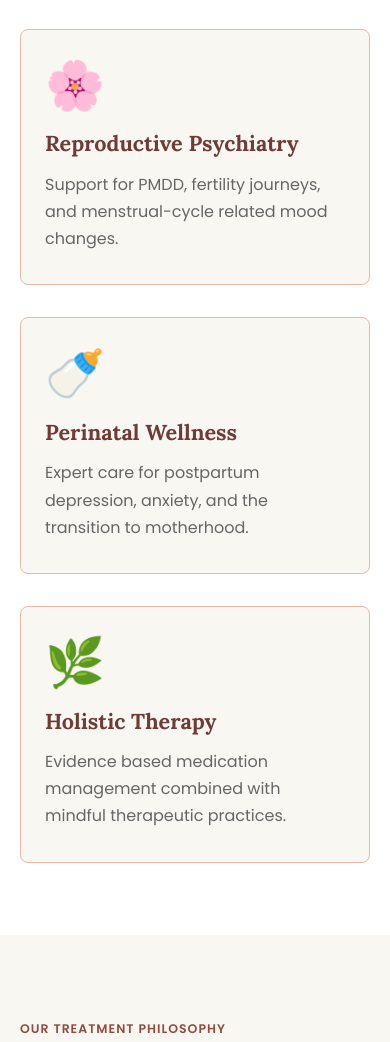
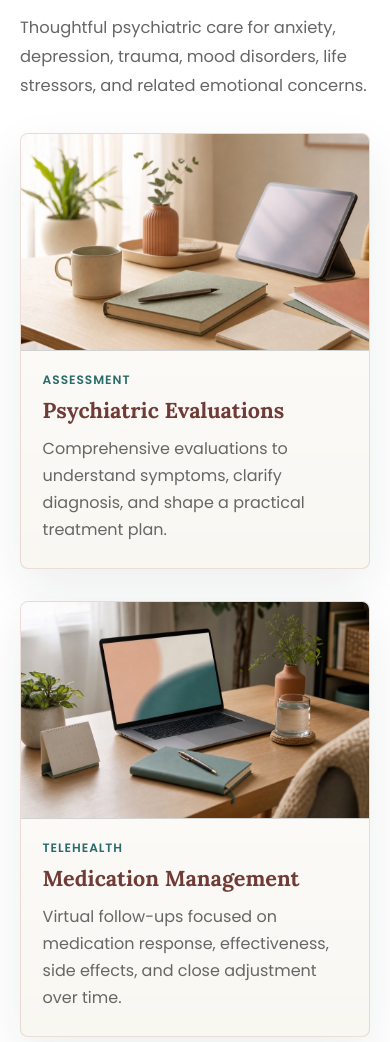
Before and after one commit to devness-portfolio/my-projects, a plain HTML site: page Sadaf-Ijaz-MD-WS/portfolio/projects/sadaf-ijaz-md/index.html in a window 390 px wide. Shown: the part 4742-5784 px from the top of the page. Drawn offline with Linux system fonts and the light colour scheme.

Commit message:
Update specialized services section

```diff
--- a/Sadaf-Ijaz-MD-WS/portfolio/projects/sadaf-ijaz-md/assets/css/style.css
+++ b/Sadaf-Ijaz-MD-WS/portfolio/projects/sadaf-ijaz-md/assets/css/style.css
@@ -736,10 +736,23 @@ section {
   color: var(--accent-text);
 }
 
+.section-intro {
+  max-width: 45rem;
+  margin: -1.45rem auto 2.75rem;
+  color: var(--text-secondary);
+  font-size: 1.02rem;
+  line-height: 1.8;
+  text-align: center;
+}
+
 .services-grid {
   display: grid;
   grid-template-columns: repeat(auto-fit, minmax(300px, 1fr));
   gap: 2rem;
+}
+
+.services-grid--featured {
+  grid-template-columns: repeat(2, minmax(0, 1fr));
 }
 
 .service-card {
@@ -756,12 +769,6 @@ section {
   transition: transform 0.3s;
 }
 
-.service-card .icon {
-  font-size: 3rem;
-  line-height: 1;
-  margin-bottom: 1.35rem;
-}
-
 .service-card h3 {
   margin-bottom: 0.85rem;
   color: var(--primary-dark);
@@ -773,6 +780,62 @@ section {
   margin: 0 auto;
   max-width: 32ch;
   line-height: 1.7;
+}
+
+.service-card--image {
+  min-height: 100%;
+  align-items: stretch;
+  justify-content: flex-start;
+  overflow: hidden;
+  padding: 0;
+  border-color: rgba(169, 95, 85, 0.2);
+  background:
+    linear-gradient(180deg, rgba(255, 255, 255, 0.7), rgba(249, 247, 242, 0)),
+    var(--background);
+  box-shadow: 0 18px 48px rgba(31, 41, 55, 0.08);
+  text-align: left;
+}
+
+.service-media {
+  aspect-ratio: 3 / 2;
+  overflow: hidden;
+  border-bottom: 1px solid rgba(169, 95, 85, 0.18);
+  background: var(--accent);
+}
+
+.service-media img {
+  width: 100%;
+  height: 100%;
+  object-fit: cover;
+  transition: transform 0.45s ease;
+}
+
+.service-card-content {
+  display: flex;
+  flex: 1;
+  flex-direction: column;
+  padding: 1.45rem 1.5rem 1.6rem;
+}
+
+.service-eyebrow {
+  display: inline-flex;
+  align-self: flex-start;
+  margin-bottom: 0.65rem;
+  color: var(--accent-text);
+  font-size: 0.76rem;
+  font-weight: 600;
+  letter-spacing: 0.08em;
+  line-height: 1.2;
+  text-transform: uppercase;
+}
+
+.service-card--image h3 {
+  margin-bottom: 0.7rem;
+}
+
+.service-card--image p {
+  max-width: none;
+  margin: 0;
 }
 
 /* ABOUT */
@@ -1652,6 +1715,11 @@ footer {
     margin-bottom: 2rem;
   }
 
+  .section-intro {
+    margin: -1rem 0 2rem;
+    text-align: left;
+  }
+
   .services,
   .education-credentials,
   .contact {
@@ -1715,6 +1783,18 @@ footer {
     max-width: 100%;
   }
 
+  .service-card--image {
+    padding: 0;
+  }
+
+  .service-media {
+    aspect-ratio: 16 / 10;
+  }
+
+  .service-card-content {
+    padding: 1.35rem 1.35rem 1.5rem;
+  }
+
   .contact-box {
     padding: 2rem 1.5rem;
   }
@@ -1735,6 +1815,10 @@ footer {
 @media (hover: hover) and (pointer: fine) {
   .service-card:hover {
     transform: translateY(-10px);
+  }
+
+  .service-card--image:hover .service-media img {
+    transform: scale(1.035);
   }
 }
 
--- a/Sadaf-Ijaz-MD-WS/portfolio/projects/sadaf-ijaz-md/index.html
+++ b/Sadaf-Ijaz-MD-WS/portfolio/projects/sadaf-ijaz-md/index.html
@@ -377,31 +377,91 @@ Last Updated: 2026-06-18
       <section id="services" class="services">
         <div class="container">
           <h2 class="section-title">Specialized Services</h2>
-          <div class="services-grid">
-            <div class="service-card">
-              <div class="icon" aria-hidden="true">🌸</div>
-              <h3>Reproductive Psychiatry</h3>
+          <p class="section-intro">
+            Thoughtful psychiatric care for anxiety, depression, trauma, mood
+            disorders, life stressors, and related emotional concerns.
+          </p>
+          <div class="services-grid services-grid--featured">
+            <article class="service-card service-card--image">
+              <figure class="service-media">
+                <img
+                  src="assets/images/services/psychiatric-evaluation.jpg"
+                  alt="Calm consultation desk with notebook, pen, plants, and tablet"
+                  width="1000"
+                  height="666"
+                  loading="lazy"
+                  decoding="async"
+                />
+              </figure>
+              <div class="service-card-content">
+                <span class="service-eyebrow">Assessment</span>
+                <h3>Psychiatric Evaluations</h3>
                 <p>
-                Support for PMDD, fertility journeys, and menstrual-cycle
-                related mood changes.
+                  Comprehensive evaluations to understand symptoms, clarify
+                  diagnosis, and shape a practical treatment plan.
                 </p>
               </div>
-            <div class="service-card">
-              <div class="icon" aria-hidden="true">🍼</div>
-              <h3>Perinatal Wellness</h3>
+            </article>
+            <article class="service-card service-card--image">
+              <figure class="service-media">
+                <img
+                  src="assets/images/services/medication-management.jpg"
+                  alt="Modern telehealth workspace with laptop, notebook, water, and plants"
+                  width="1000"
+                  height="666"
+                  loading="lazy"
+                  decoding="async"
+                />
+              </figure>
+              <div class="service-card-content">
+                <span class="service-eyebrow">Telehealth</span>
+                <h3>Medication Management</h3>
                 <p>
-                Expert care for postpartum depression, anxiety, and the
-                transition to motherhood.
+                  Virtual follow-ups focused on medication response,
+                  effectiveness, side effects, and close adjustment over time.
                 </p>
               </div>
-            <div class="service-card">
-              <div class="icon" aria-hidden="true">🌿</div>
-              <h3>Holistic Therapy</h3>
+            </article>
+            <article class="service-card service-card--image">
+              <figure class="service-media">
+                <img
+                  src="assets/images/services/mood-disorder-care.jpg"
+                  alt="Grounded still life with journal, stones, blanket, and greenery"
+                  width="1000"
+                  height="666"
+                  loading="lazy"
+                  decoding="async"
+                />
+              </figure>
+              <div class="service-card-content">
+                <span class="service-eyebrow">Mood Care</span>
+                <h3>Anxiety, Depression & Mood Disorders</h3>
                 <p>
-                Evidence based medication management combined with mindful
-                therapeutic practices.
+                  Evidence based care for persistent worry, low mood, bipolar
+                  disorder, stress, burnout, and emotional disturbance.
                 </p>
               </div>
+            </article>
+            <article class="service-card service-card--image">
+              <figure class="service-media">
+                <img
+                  src="assets/images/services/therapy-support.jpg"
+                  alt="Comfortable therapy room with two chairs, soft light, and plants"
+                  width="1000"
+                  height="666"
+                  loading="lazy"
+                  decoding="async"
+                />
+              </figure>
+              <div class="service-card-content">
+                <span class="service-eyebrow">Therapy Support</span>
+                <h3>CBT & Supportive Therapy</h3>
+                <p>
+                  A collaborative therapeutic framework for coping skills,
+                  trauma and PTSD, women’s issues, and current life stressors.
+                </p>
+              </div>
+            </article>
           </div>
         </div>
       </section>
@@ -529,8 +589,10 @@ Last Updated: 2026-06-18
                 </label>
                 <select id="service-interest" name="service-interest">
                   <option value="">Interested In...</option>
-                  <option value="perinatal">Perinatal Support</option>
-                  <option value="general">General Mental Health</option>
+                  <option value="evaluation">Psychiatric Evaluation</option>
+                  <option value="medication">Medication Management</option>
+                  <option value="mood">Anxiety, Depression & Mood Care</option>
+                  <option value="therapy">CBT & Supportive Therapy</option>
                   <option value="other">Other</option>
                 </select>
               </div>
```
Also changed, not shown: Sadaf-Ijaz-MD-WS/portfolio/projects/sadaf-ijaz-md/assets/images/services/medication-management.jpg (added), Sadaf-Ijaz-MD-WS/portfolio/projects/sadaf-ijaz-md/assets/images/services/mood-disorder-care.jpg (added), Sadaf-Ijaz-MD-WS/portfolio/projects/sadaf-ijaz-md/assets/images/services/psychiatric-evaluation.jpg (added), Sadaf-Ijaz-MD-WS/portfolio/projects/sadaf-ijaz-md/assets/images/services/therapy-support.jpg (added). Lines whose indentation alone changed are shown as unchanged.
